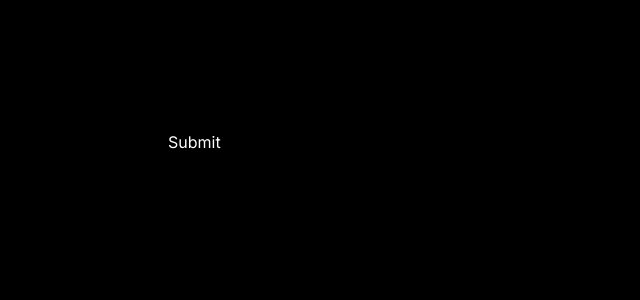
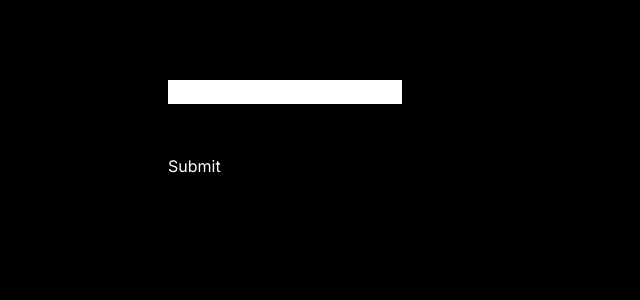
Before and after one commit to mymoid/mymoid-js, a Next.js app in the folder examples/nextjs/: page /payment-form in a window 1280 px wide. Shown: the top 300 px of the page, without its empty margins (0-640 px from the left). Built offline with nearby package versions, Linux system fonts and the light colour scheme.

Commit message:
refactor: submit method

```diff
--- a/examples/nextjs/app/payment-form/page.tsx
+++ b/examples/nextjs/app/payment-form/page.tsx
@@ -1,9 +1,11 @@
 'use client'
 
-import React, { useEffect } from 'react'
+import React, { useEffect, useState } from 'react'
 import { mymoid } from '@/app/lib/mymoid-embed'
 
 export default function page() {
+  const [holderName, setHolderName] = useState('')
+
   useEffect(() => {
     if (!mymoid.isFormLoaded()) {
       mymoid.init()
@@ -13,11 +15,25 @@ export default function page() {
     mymoid.on('validation', (data) => console.log(data))
   }, [])
 
+  async function submitAction() {
+    await mymoid.submitPaymentForm(holderName)
+  }
+
   return (
     <div>
       <iframe id="iframe-3ds" style={{ display: 'none' }}></iframe>
-      <div id="embed-form" style={{ width: 300, height: 50 }}></div>
-      <button id="submit-button">Submit</button>
+      <form action={submitAction}>
+        <input
+          type="text"
+          value={holderName}
+          onChange={(e) => setHolderName(e.target.value)}
+          style={{ color: 'black' }}
+        />
+        <div id="embed-form" style={{ width: 300, height: 50 }}></div>
+        <button id="submit-button" type="submit">
+          Submit
+        </button>
+      </form>
     </div>
   )
 }
--- a/packages/embed/src/embed.ts
+++ b/packages/embed/src/embed.ts
@@ -105,20 +105,31 @@ export class MymoidEmbed {
     this.iframeElement = iframe
 
     window.addEventListener('message', this.handleMessage.bind(this))
-
-    const submitButton = document.getElementById(
-      this.submitButtonId
-    ) as HTMLButtonElement
-
-    submitButton.addEventListener('click', () => this.submitPaymentForm())
     this.triggerEvent('loaded')
   }
 
   /**
    * Check if the form is loaded in the Iframe
+
    */
   public isFormLoaded() {
     return Boolean(this.iframeElement)
+  }
+
+  /**
+   * Submit to the MYMOID API.
+   * @param {holderNameValue} holderNameValue - The holder name input value if you are using ones, default value is a empty string.
+   */
+  public async submitPaymentForm(holderNameValue?: string) {
+    this.triggerEvent('submit')
+
+    this.iframeElement?.contentWindow?.postMessage(
+      {
+        type: 'submit',
+        inputs: { holderName: holderNameValue || '' }
+      },
+      this.iframeBaseUrl
+    )
   }
 
   private triggerEvent<K extends keyof Events>(event: K, payload?: Events[K]) {
@@ -182,12 +193,16 @@ export class MymoidEmbed {
         })
       } else {
         if (data) {
+          if (data.error) {
+            this.triggerEvent('3ds:status', { start: false, error: true, data })
+          } else {
             this.triggerEvent('3ds:status', { start: true, data })
             const iframe = document.getElementById(
               this.iframe3dsId
             ) as HTMLElement
             iframe.style.display = 'block'
             this.createForm(data?.action, this.iframe3dsId)
+          }
         }
       }
     }
@@ -243,19 +258,4 @@ export class MymoidEmbed {
     form.submit()
     form.remove()
   }
-
-  private async submitPaymentForm() {
-    this.triggerEvent('submit')
-    const inputHolderName = document.getElementById(
-      'input-holderName'
-    ) as HTMLInputElement
-
-    this.iframeElement?.contentWindow?.postMessage(
-      {
-        type: 'submit',
-        inputs: { holderName: inputHolderName?.value || '' }
-      },
-      this.iframeBaseUrl
-    )
 }
-}
```
Lines whose indentation alone changed are shown as unchanged.
